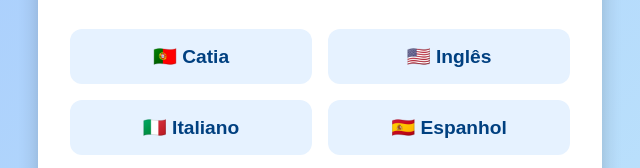
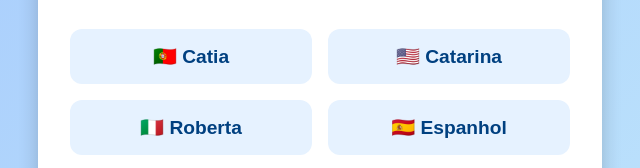
Before and after one commit to MiraLodgePark/MiraLodgePark, a plain HTML site: page index.html in a window 1280 px wide. Shown: the part 398-566 px from the top of the page, 320-960 px from the left. Drawn offline with Linux system fonts and the light colour scheme.

Commit message:
Update index.html

```diff
--- a/index.html
+++ b/index.html
@@ -80,8 +80,8 @@
     <!-- Botões dos idiomas -->
     <div class="grid">
       <a href="pt.html" class="card">🇵🇹 Catia</a>
-      <a href="en.html" class="card">🇺🇸 Inglês</a>
-      <a href="it.html" class="card">🇮🇹 Italiano</a>
+      <a href="en.html" class="card">🇺🇸 Catarina</a>
+      <a href="it.html" class="card">🇮🇹 Roberta</a>
       <a href="es.html" class="card">🇪🇸 Espanhol</a>
       <a href="it.html" class="card">🇫🇷 Frances</a>
       <a href="es.html" class="card">🇩🇪 Alemao</a>
```
